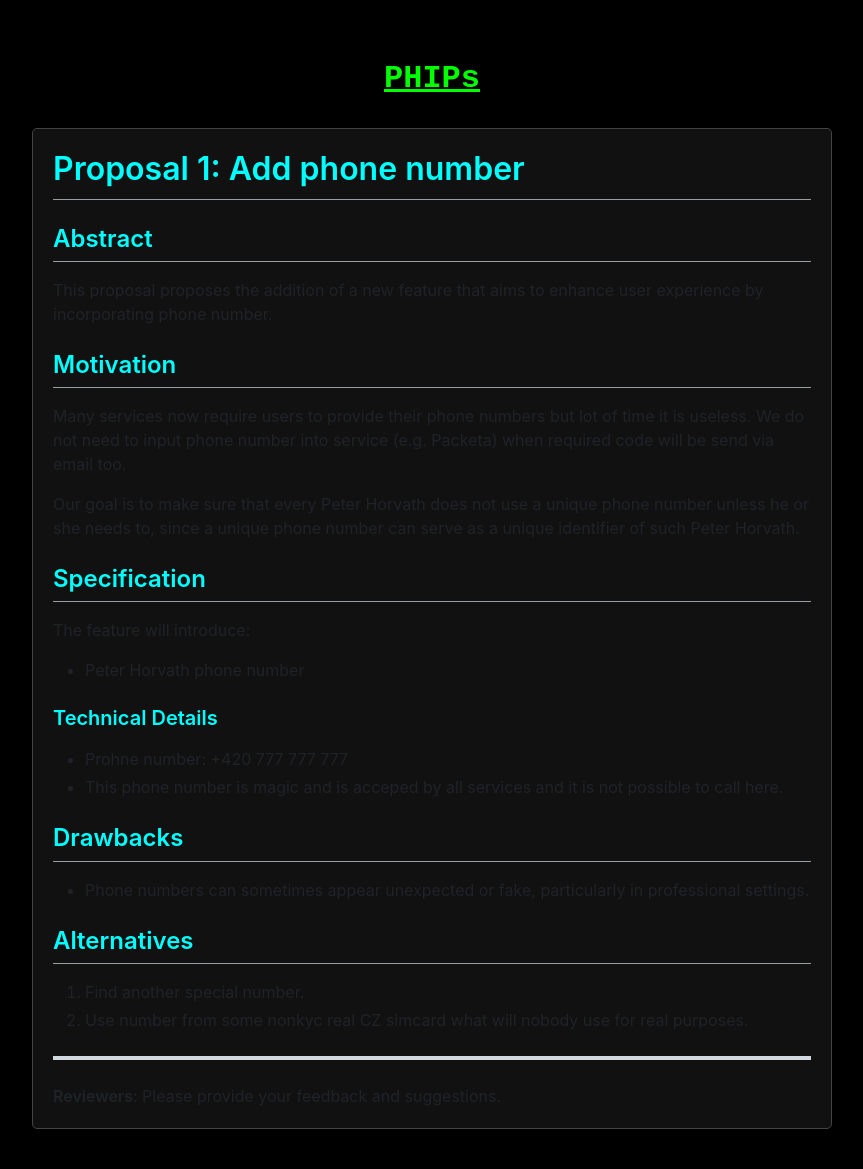
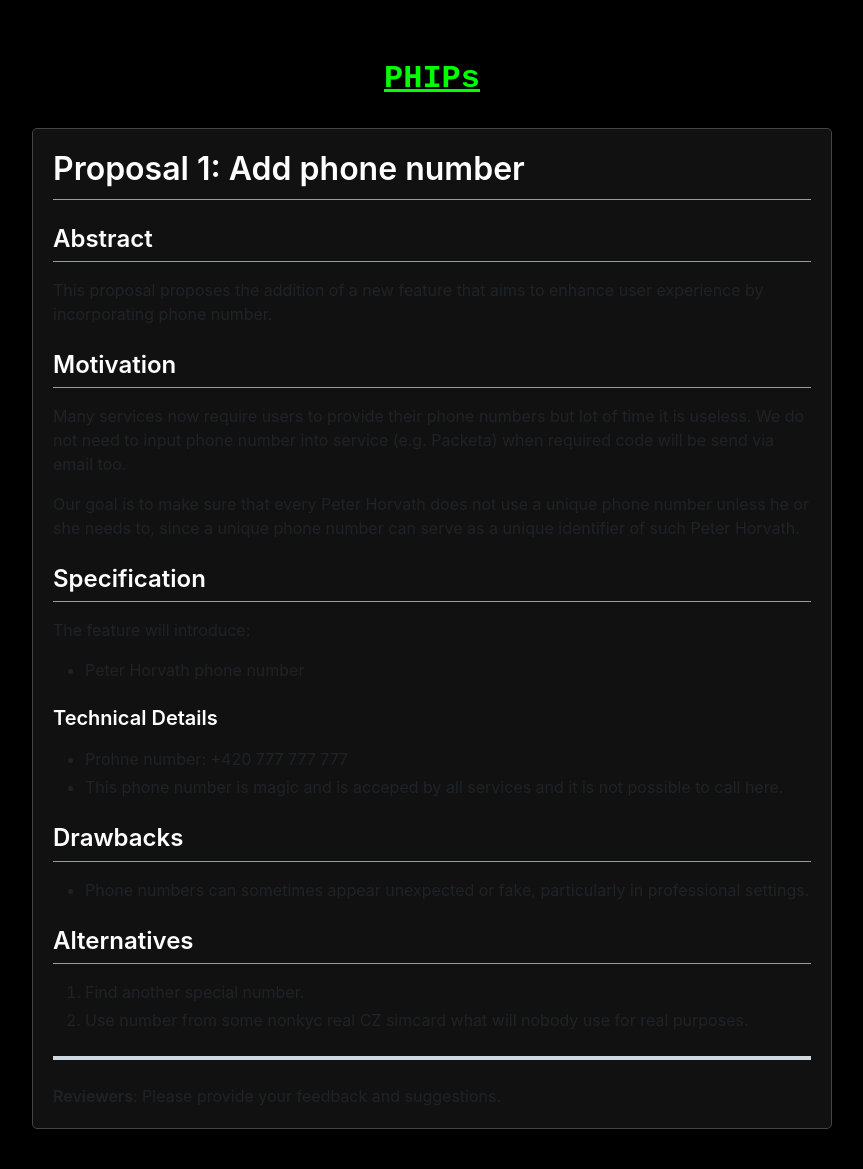
Before and after one commit to OptionPlus/PHIPs, a Jekyll site: the page built from content/phip-1.md, in a window 1280 px wide. Shown: the whole page, without its empty margins (208-1071 px from the left). Built offline with Jekyll 4.4.1, drawn with Linux system fonts in a browser that asks for light colours; nearby versions of some CDN libraries; our own code applies the rules of GitHub Pages for plain Markdown files.

```diff
--- a/_layouts/default.html
+++ b/_layouts/default.html
@@ -8,9 +8,9 @@
     <link rel="stylesheet" href="https://cdnjs.cloudflare.com/ajax/libs/github-markdown-css/5.1.0/github-markdown.min.css">
     <style>
         body {
-            font-family: 'Courier New', Courier, monospace; /* Classic cypherpunk font */
+            font-family: 'Courier New', Courier, monospace;
             background-color: #000;
-            color: #0f0; /* Green text for readability contrast */
+            color: #fff; /* Changed to white */
             max-width: 800px;
             margin: 20px auto;
             padding: 20px;
@@ -24,7 +24,7 @@
         }
 
         h1, h2, h3 {
-            color: #0ff; /* Bright cyan for headings */
+            color: #fff;
         }
 
         a {
```
